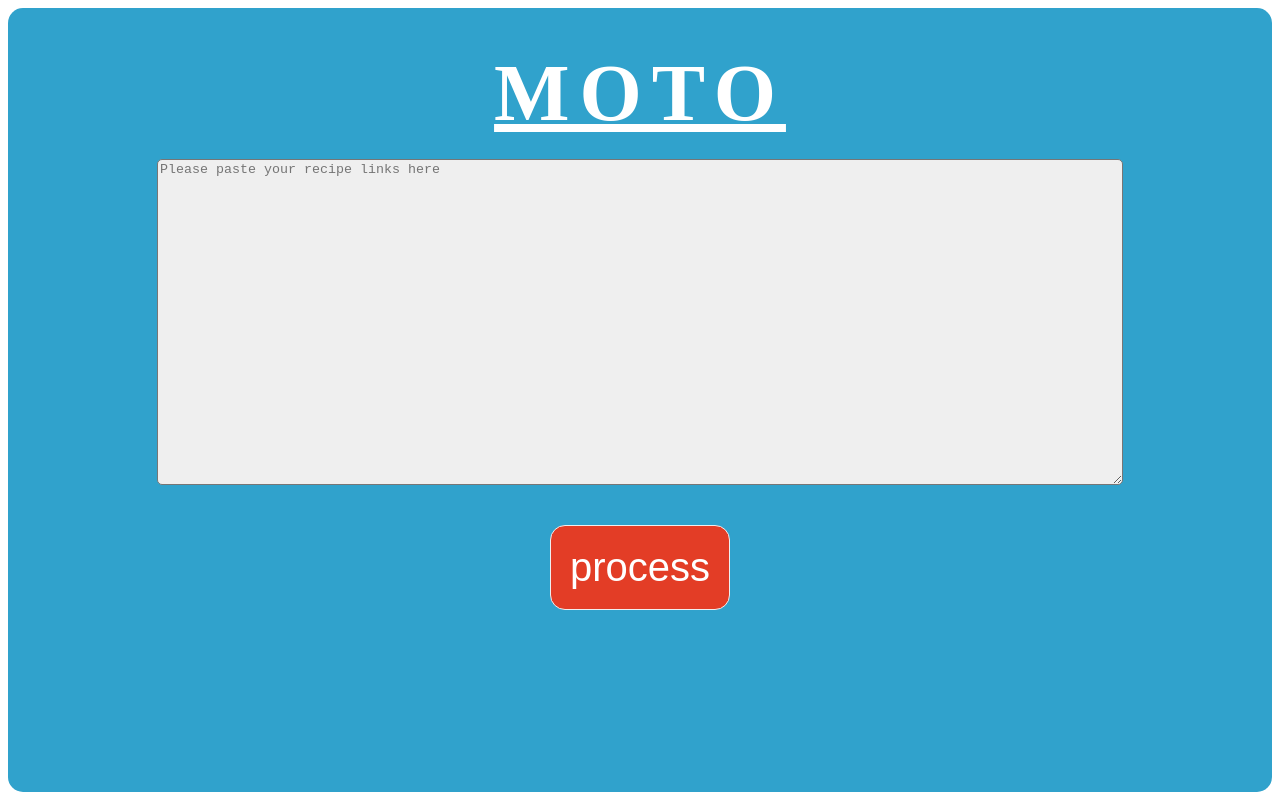
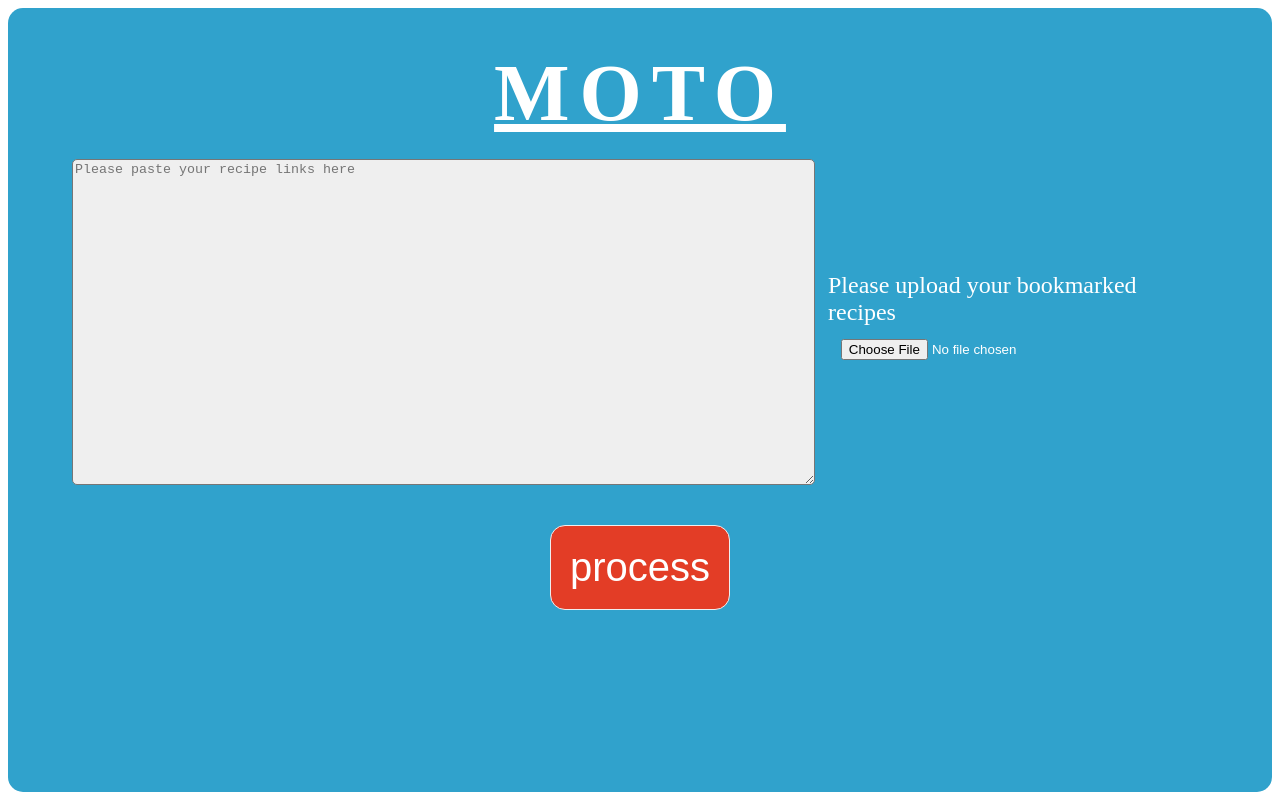
Before and after one commit to Tayloraki/Moto, an Angular app: page / in a window 1280 px wide. Built offline with nearby package versions, Linux system fonts and the light colour scheme.

Commit message:
Basic HTML Import

```diff
--- a/src/app/app.component.html
+++ b/src/app/app.component.html
@@ -4,8 +4,12 @@
     Purpose: Enable individuals with personal recipe collections from various web sources to view ingredient list, recipe nutrition, recipe modification and general collection data trends in one place.
   </div> -->
   <div id="input-container">
-    <textarea id="text-links" placeholder="Please paste your recipe links here" [(ngModel)]="linksInput">
+    <textarea id="text-links" placeholder="Please paste your recipe links here" [(ngModel)]="linksTextInput">
     </textarea>
+    <div>
+      <label for="file-upload">Please upload your bookmarked recipes</label>
+      <input type="file" id="file-upload" name="file-upload" (change)="handleFileInput($event.target.files)">
+    </div>
   </div>
   <div class="error-container" *ngIf="noLinks">
     <div>
--- a/src/app/app.component.scss
+++ b/src/app/app.component.scss
@@ -23,10 +23,25 @@
   justify-content: center;
 
   #text-links {
-      width: 75vw;
-      height: 40vh;
-      border-radius: 5px;
-      background-color: $gray;
+    width: 60vw;
+    height: 40vh;
+    border-radius: 5px;
+    background-color: $gray;
+  }
+
+  div {
+    display: flex;
+    flex-direction: column;
+    justify-content: center;
+    padding: 1vw;
+  }
+
+  label {
+    font-size: 1.5rem;
+  }
+
+  #file-upload {
+    padding: 1vw;
   }
 }
 
--- a/src/app/app.component.ts
+++ b/src/app/app.component.ts
@@ -1,4 +1,4 @@
-import { Component, OnInit } from '@angular/core'
+import { Component, OnInit } from '@angular/core';
 
 @Component({
   selector: 'app-root',
@@ -12,26 +12,25 @@ export class AppComponent implements OnInit {
     'https://www.seriouseats.com/recipes/2021/01/fried-plantain-chips.html',
   ]
   links: string[] = []
-  linksInput: string = ''
+  allLinksRaw = ''
+  linksTextInput: string = ''
   noLinks: boolean = false
+  fileToUpload
+  fileString: string = ''
 
-  constructor() { }
+  constructor() {
+  }
 
   ngOnInit(): void { }
 
   listLinks() {
-    console.log(this.linksInput)
-    // split() strings into different links
-    // iterate over each link and check if they are a valid URL (look at all the different ways to iterate)
-    // if they're not a valid URL, show an error message and don't pass THOSE invalid URLs into table
-    // otherwise, pass valid links into table of links as hrefs
-    // console.log(this.validURL(this.linksInput))
+    console.log(this.linksTextInput)
+    console.log(this.allLinksRaw)
+    console.log(typeof this.links)
+    this.allLinksRaw = this.allLinksRaw.concat(this.linksTextInput)
     // this.linksInput = "https://www.seriouseats.com/recipes/2021/01/crispy-fried-garlic-garlic-oil.html, https://www.seriouseats.com/recipes/2021/01/banh-trang-nuong-grilled-vietnamese-rice-paper.html,  https://www.seriouseats.com/recipes/2021/01/fried-plantain-chips.html"
-    let splitLinks = this.checkIfUrl(this.linksInput)
+    let splitLinks = this.checkIfUrl(this.allLinksRaw)
     console.log(splitLinks)
-    // read about for..in vs for...of vs forEach() vs map
-    // read about pass by value vs pass by reference in js
-    // TODO: parsing breaks with no spaces, ''s - make sure it works for lists separated by commas and linebreaks and then conditionally show error message
 
     if (splitLinks) {
       splitLinks.forEach(function(item: string, index: number, links: string[]) { links[index] = item.replace(/\s/g, '') });
@@ -41,7 +40,6 @@ export class AppComponent implements OnInit {
       console.log("no links")
       this.noLinks = true
     }
-
   }
 
   checkIfUrl(str: string) {
@@ -55,7 +53,39 @@ export class AppComponent implements OnInit {
   }
 
   addToLinks(links: string[]) {
-    // TODO: check for duplicates and append to end of links array
-    this.links = links
+    this.links = this.arrayNoRepeats(this.links.concat(links))
+  }
+
+  arrayNoRepeats(array: string[]) {
+    let uniqueArray = array.concat()
+    for(let i=0; i<uniqueArray.length; ++i) {
+        for(var j=i+1; j<uniqueArray.length; ++j) {
+            if(uniqueArray[i] === uniqueArray[j])
+            uniqueArray.splice(j--, 1)
+        }
+    }
+    return uniqueArray
+  }
+
+  handleFileInput(files: FileList) {
+    if (files.item(0)) {
+      this.fileToUpload = files.item(0)
+      console.log(this.fileToUpload)
+      let reader: FileReader = new FileReader()
+      reader.onload = (e) => {
+        console.log(reader.result);
+        this.fileString = reader.result;
+        console.log(this.fileString)
+        this.allLinksRaw = this.allLinksRaw.concat(this.fileString)
+      };
+      reader.readAsText(this.fileToUpload)
+
+    // TODO:
+      // Use File Reader (or something else or nothing) to parse the File for links
+      // Write an algorithm to extract links from parsed File
+      // Populate the table with the bookmarked links
+      // Display an error if user tries to import duplicate links
+      // Enable importing from a CSV, excel, etc.
+    }
   }
 }
```
